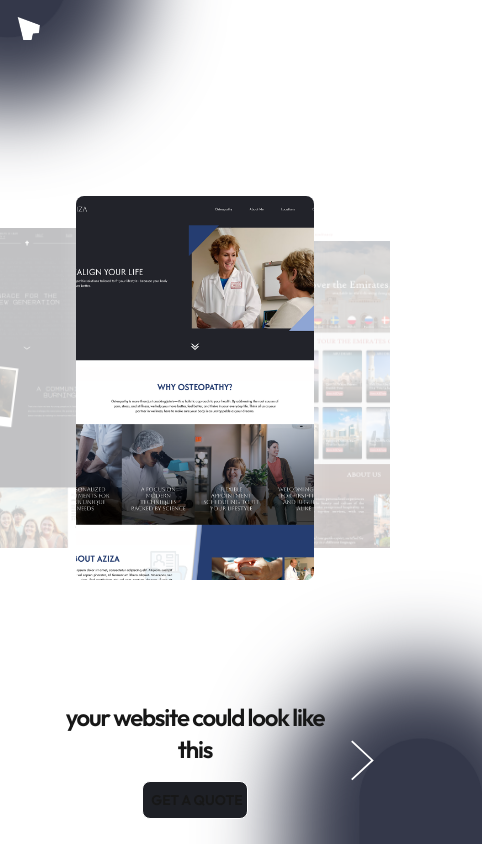
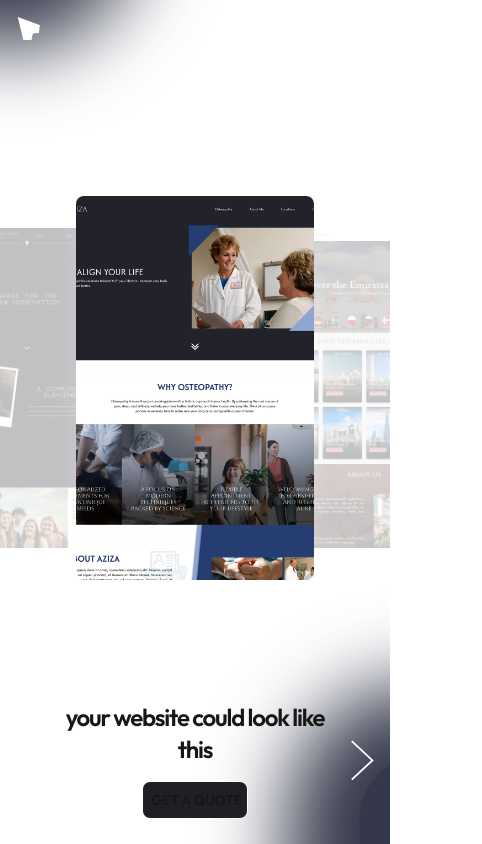
Before and after one commit to Selerium/portfolio, a Next.js app: page / in a window 390 px wide. Shown: the top 844 px of the page, 482 px wide, since content can reach past the window. Built offline with nearby package versions, Linux system fonts and the light colour scheme.

Commit message:
fixed scroll issue and small responsive thing

```diff
--- a/src/app/about/page.tsx
+++ b/src/app/about/page.tsx
@@ -47,7 +47,7 @@ export default function About() {
         <div
           className={`absolute transition-all about-hover overflow-y-clip flex flex-col justify-center items-center w-full h-full rounded-lg z-50`}
         >
-          <div className="absolute w-full h-full z-10 not-lg:bg-black not-lg:opacity-50 lg:layer-gradient rounded-lg"></div>
+          <div className="absolute w-full h-full z-10 not-lg:bg-black not-lg:opacity-50 layer-gradient rounded-lg"></div>
           <img src={`${basePath}/portfolio-images/${section.title}.png`} className={`object-cover rounded-lg h-full w-full opacity-75 ${idx == activeSection ? 'grayscale-0' : 'grayscale-100'}`}></img>
           <h2
             className={`${idx == activeSection ? 'top-2 hidden lg:block lg:top-10' : 'lg:top-1/2'} mix-blend-normal transition-all absolute z-30 pointer-events-none ${primary.className} w-5/6 text-center tracking-widest uppercase text-2xl lg:text-4xl font-semibold`}
--- a/src/app/layout.tsx
+++ b/src/app/layout.tsx
@@ -15,16 +15,19 @@ export default function RootLayout({
   children: React.ReactNode;
 }>) {
   return (
-    <html lang="en">
-      <meta name="viewport" content="width=device-width, initial-scale=1"></meta>
-      <body
-        className={`${primary.className} antialiased w-full flex flex-col overflow-x-clip justify-start items-center`}
-      >
-        <div className="max-w-50 max-h-50 w-[30vw] h-[30vh] bg-shadow -top-1/6 -left-1/6 z-0 absolute bg-secondary rounded-full"></div>
-        <div className="max-w-50 max-h-50 w-[30vw] h-[30vh] bg-shadow -bottom-1/6 -right-1/6 z-0 absolute bg-secondary rounded-full"></div>
-        <NavBar />
-        {children}
-        <Footer />
+    <html lang="en" className="overflow-x-clip">
+      <meta
+        name="viewport"
+        content="width=device-width, initial-scale=1, minimum-scale=1, maximum-scale=1"
+      ></meta>
+      <body className={`${primary.className} overflow-x-clip relative antialiased w-full`}>
+        <div className="w-full flex flex-col overflow-y-clip justify-start items-center relative">
+          <div className="max-w-50 max-h-50 w-[30vw] h-[30vh] bg-shadow -top-1/6 -left-1/6 z-0 absolute bg-secondary rounded-full"></div>
+          <div className="max-w-50 max-h-50 w-[30vw] h-[30vh] bg-shadow  bottom-1/6 -right-1/6 z-0 absolute bg-secondary rounded-full"></div>
+          <NavBar />
+          {children}
+          <Footer />
+        </div>
       </body>
     </html>
   );
```
